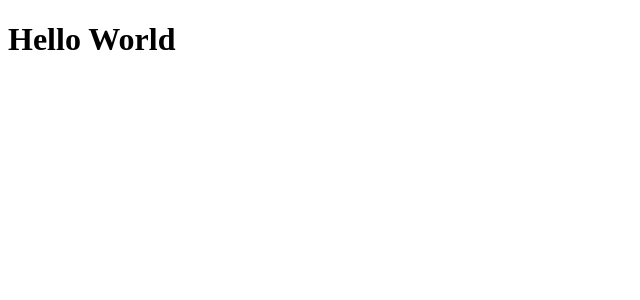
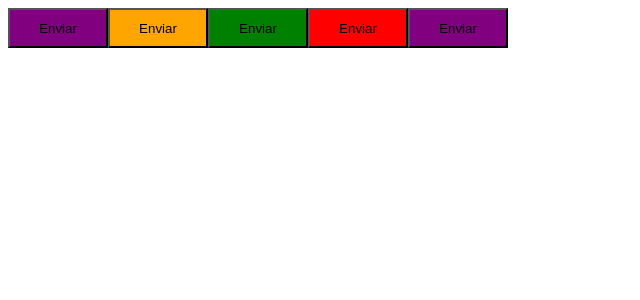
Before and after one commit to Renatonapoli/pomodoro-timer, a React (Vite) app: page / in a window 1280 px wide. Shown: the top 300 px of the page, without its empty margins (0-640 px from the left). Built offline with nearby package versions, Linux system fonts and the light colour scheme.

Commit message:
Feat:  Styled-compnents / Lógica de componentes

```diff
--- a/package.json
+++ b/package.json
@@ -11,11 +11,13 @@
   },
   "dependencies": {
     "react": "^18.2.0",
-    "react-dom": "^18.2.0"
+    "react-dom": "^18.2.0",
+    "styled-components": "^6.0.0-rc.6"
   },
   "devDependencies": {
     "@types/react": "^18.0.37",
     "@types/react-dom": "^18.0.11",
+    "@types/styled-components": "^5.1.26",
     "@typescript-eslint/eslint-plugin": "^5.59.0",
     "@typescript-eslint/parser": "^5.59.0",
     "@vitejs/plugin-react": "^4.0.0",
--- a/src/App.tsx
+++ b/src/App.tsx
@@ -1,5 +1,13 @@
-import { useState } from "react";
+import { Button } from "./Button";
 
 export function App() {
-  return <h1>Hello World</h1>;
+  return (
+    <>
+      <Button variant="primary" />
+      <Button variant="secondary" />
+      <Button variant="success" />
+      <Button variant="danger" />
+      <Button />
+    </>
+  );
 }
--- /dev/null
+++ b/src/Button.styles.ts
@@ -0,0 +1,25 @@
+import styled, { css } from "styled-components";
+
+export type ButtonVariant = "primary" | "secondary" | "danger" | "success";
+
+interface ButtonContainerPops {
+  variant: ButtonVariant;
+}
+
+const buttonVariants = {
+  primary: "purple",
+  secondary: "orange",
+  danger: "red",
+  success: "green",
+};
+
+export const ButtonContainer = styled.button<ButtonContainerPops>`
+  width: 100px;
+  height: 40px;
+
+  ${(props) => {
+    return css`
+      background-color: ${buttonVariants[props.variant]};
+    `;
+  }}
+`;
--- /dev/null
+++ b/src/Button.tsx
@@ -0,0 +1,9 @@
+import { ButtonContainer, ButtonVariant } from "./Button.styles";
+
+interface ButttonProps {
+  variant?: ButtonVariant;
+}
+
+export function Button({ variant = "primary" }: ButttonProps) {
+  return <ButtonContainer variant={variant}>Enviar</ButtonContainer>;
+}
```
Also changed, not shown: 1 other file (tests, documents, lock files or other folders).
